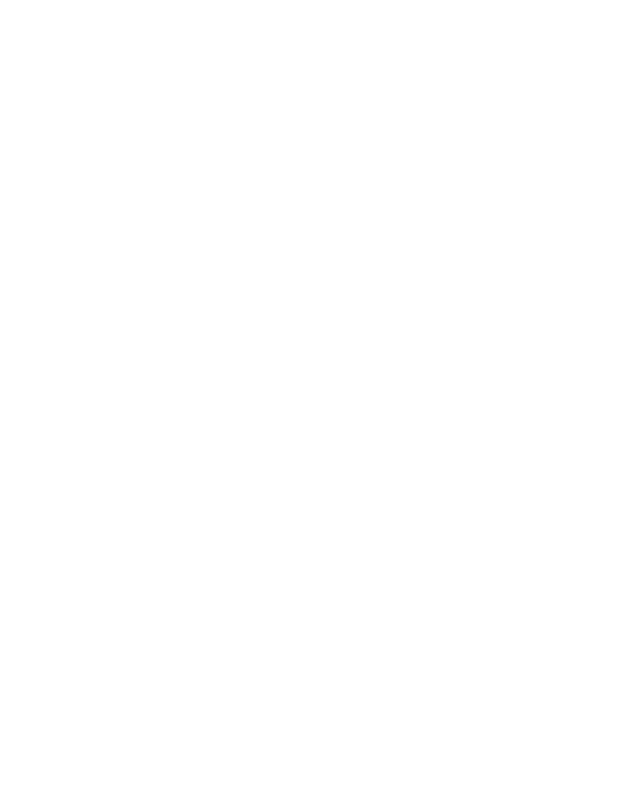
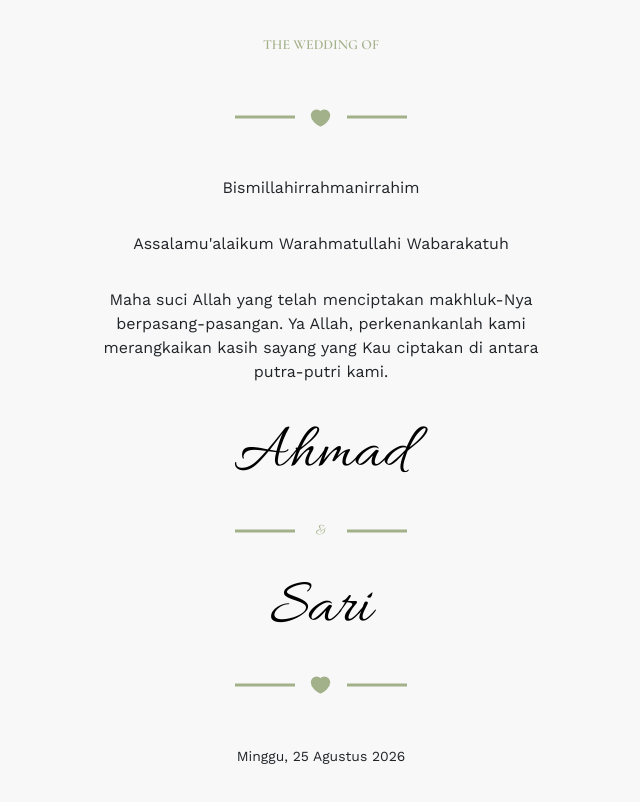
Before and after one commit to sandisyd/wedding-template-one, a Vue app: page /wedding in a window 1280 px wide. Before the commit this address had no page. Shown: the top 802 px of the page, without its empty margins (319-959 px from the left). Built offline with nearby package versions, Linux system fonts and the light colour scheme.

Commit message:
add new page acara

```diff
--- a/index.html
+++ b/index.html
@@ -18,6 +18,10 @@
       href="https://fonts.googleapis.com/css2?family=Work+Sans:ital,wght@0,100..900;1,100..900&display=swap"
       rel="stylesheet"
     />
+    <link
+      href="https://fonts.googleapis.com/css2?family=Cormorant:ital,wght@0,300..700;1,300..700&display=swap"
+      rel="stylesheet"
+    />
   </head>
 
   <body>
--- a/src/assets/styles/style.css
+++ b/src/assets/styles/style.css
@@ -53,6 +53,57 @@
 }
 
 .home .btn:hover {
-  background-color: whitesmoke !important;
-  color: black !important;
+  background-color: #a3b18a !important;
 }
+
+/* acara */
+.acara {
+  font-family: 'Work Sans', sans-serif;
+  background-color: #f8f8f8;
+  height: 850px;
+  text-align: center;
+  padding: 2rem 10px 0 10px;
+}
+
+.acara .acara-title {
+  font-family: 'Cormorant', serif;
+  font-size: 0.87rem;
+  color: #a3b18a;
+  text-transform: uppercase;
+  font-weight: 600;
+}
+
+.acara .acara-pembuka {
+  padding-bottom: 1rem;
+}
+
+.acara .acara-isi {
+  padding-top: 1rem;
+  padding-bottom: 1rem;
+  width: 486px;
+  text-align: center;
+}
+
+.acara .groom-one {
+  font-family: 'Allura', cursive;
+  font-size: 4rem;
+  color: black;
+  padding-bottom: 1rem;
+}
+
+.acara .connect-sub {
+  font-family: 'Allura', cursive;
+  font-size: 1rem;
+  color: #a3b18a;
+}
+
+.acara .bride-one {
+  font-family: 'Allura', cursive;
+  font-size: 4rem;
+  color: black;
+  padding-bottom: 1rem;
+}
+
+.acara .date-one {
+  font-size: 0.87rem;
+}
--- a/src/router/index.js
+++ b/src/router/index.js
@@ -5,6 +5,11 @@
     path: '/',
     name: 'Home',
     component: () => import('@/views/cover/Home.vue'),
+  },
+  {
+    path: '/wedding',
+    name: 'Acara',
+    component: () => import('@/views/informasi/acara/Acara.vue'),
   },
 ]
 
--- a/src/views/cover/Home.vue
+++ b/src/views/cover/Home.vue
@@ -37,6 +37,7 @@
               background-color: rgba(255, 255, 255, 0.2);
               color: white;
             "
+            @click="router.push('/wedding')"
           >
             Buka Undangan
           </button>
@@ -46,4 +47,8 @@
   </div>
 </template>
 
-<script></script>
+<script setup>
+import { useRouter } from 'vue-router'
+
+const router = useRouter()
+</script>
--- /dev/null
+++ b/src/views/informasi/acara/Acara.vue
@@ -0,0 +1,75 @@
+<template>
+  <div class="acara">
+    <div class="row">
+      <div class="col">
+        <span class="acara-title">the wedding of</span>
+        <div class="row pt-5 pb-5" style="justify-content: center; align-items: center">
+          <div class="col-3 pe-0" style="text-align: end">
+            <svg width="60" height="12" viewBox="0 0 60 12" fill="none" style="color: #a3b18a">
+              <path d="M0 6 L60 6" stroke="currentColor" stroke-width="3" />
+            </svg>
+          </div>
+          <div class="col-2" style="width: 4%">
+            <span
+              ><img src="../../../assets/img/icon-park-solid_like.svg" alt="love" srcset=""
+            /></span>
+          </div>
+          <div class="col-3 ps-0" style="text-align: start">
+            <svg width="60" height="12" viewBox="0 0 60 12" fill="none" style="color: #a3b18a">
+              <path d="M0 6 L60 6" stroke="currentColor" stroke-width="3" stroke-linejoin="round" />
+            </svg>
+          </div>
+        </div>
+        <div class="row" style="justify-content: center">
+          <p class="acara-pembuka">Bismillahirrahmanirrahim</p>
+          <p class="acara-salam">Assalamu'alaikum Warahmatullahi Wabarakatuh</p>
+          <p class="acara-isi">
+            Maha suci Allah yang telah menciptakan makhluk-Nya berpasang-pasangan. Ya Allah,
+            perkenankanlah kami merangkaikan kasih sayang yang Kau ciptakan di antara putra-putri
+            kami.
+          </p>
+        </div>
+        <h1 class="groom-one">Ahmad</h1>
+        <div
+          class="row"
+          style="justify-content: center; align-items: center; padding-bottom: 1.75rem"
+        >
+          <div class="col-3 pe-0" style="text-align: end">
+            <svg width="60" height="12" viewBox="0 0 60 12" fill="none" style="color: #a3b18a">
+              <path d="M0 6 L60 6" stroke="currentColor" stroke-width="3" />
+            </svg>
+          </div>
+          <div class="col-2" style="width: 4%">
+            <span class="connect-sub">&</span>
+          </div>
+          <div class="col-3 ps-0" style="text-align: start">
+            <svg width="60" height="12" viewBox="0 0 60 12" fill="none" style="color: #a3b18a">
+              <path d="M0 6 L60 6" stroke="currentColor" stroke-width="3" stroke-linejoin="round" />
+            </svg>
+          </div>
+        </div>
+        <h1 class="bride-one">Sari</h1>
+        <div class="row pb-5" style="justify-content: center; align-items: center">
+          <div class="col-3 pe-0" style="text-align: end">
+            <svg width="60" height="12" viewBox="0 0 60 12" fill="none" style="color: #a3b18a">
+              <path d="M0 6 L60 6" stroke="currentColor" stroke-width="3" />
+            </svg>
+          </div>
+          <div class="col-2" style="width: 4%">
+            <span
+              ><img src="../../../assets/img/icon-park-solid_like.svg" alt="love" srcset=""
+            /></span>
+          </div>
+          <div class="col-3 ps-0" style="text-align: start">
+            <svg width="60" height="12" viewBox="0 0 60 12" fill="none" style="color: #a3b18a">
+              <path d="M0 6 L60 6" stroke="currentColor" stroke-width="3" stroke-linejoin="round" />
+            </svg>
+          </div>
+        </div>
+        <span class="date-one">Minggu, 25 Agustus 2026</span>
+      </div>
+    </div>
+  </div>
+</template>
+
+<script></script>
```
Also changed, not shown: src/assets/img/icon-park-solid_like.svg (added).
